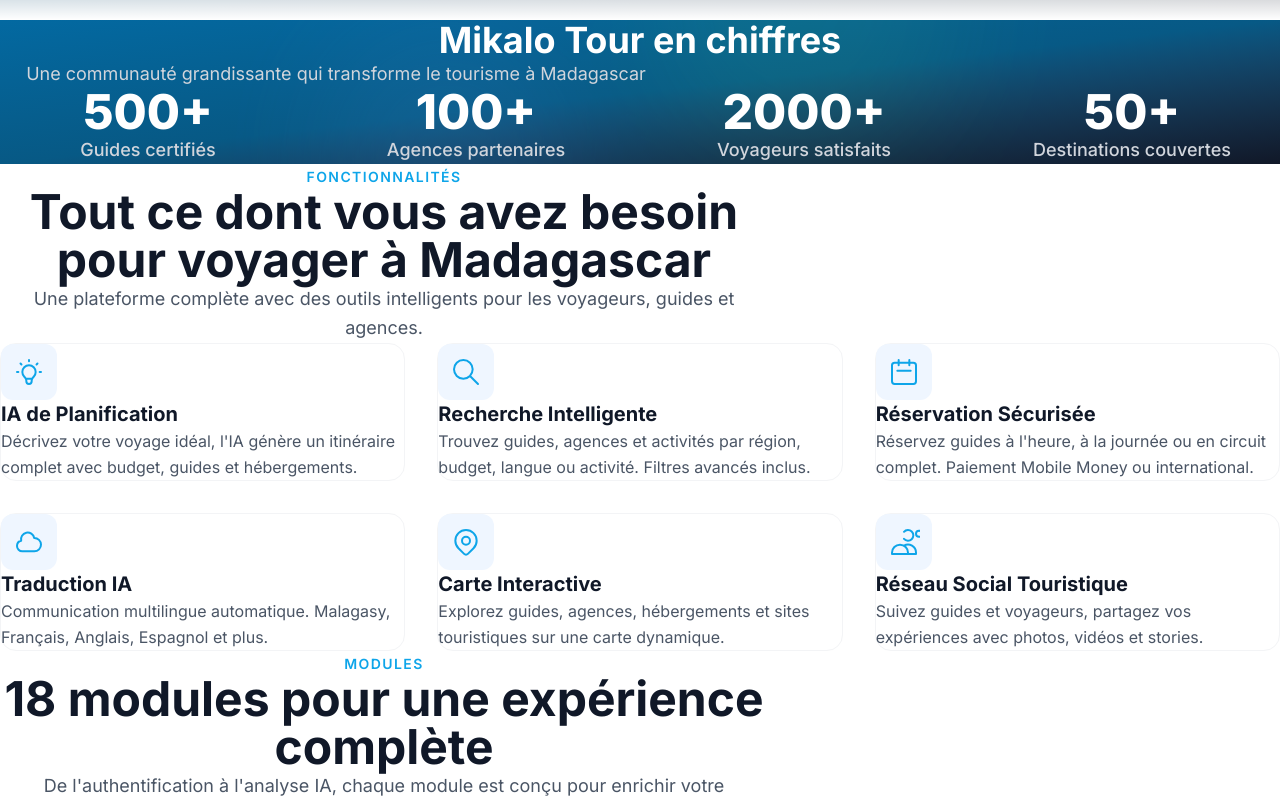
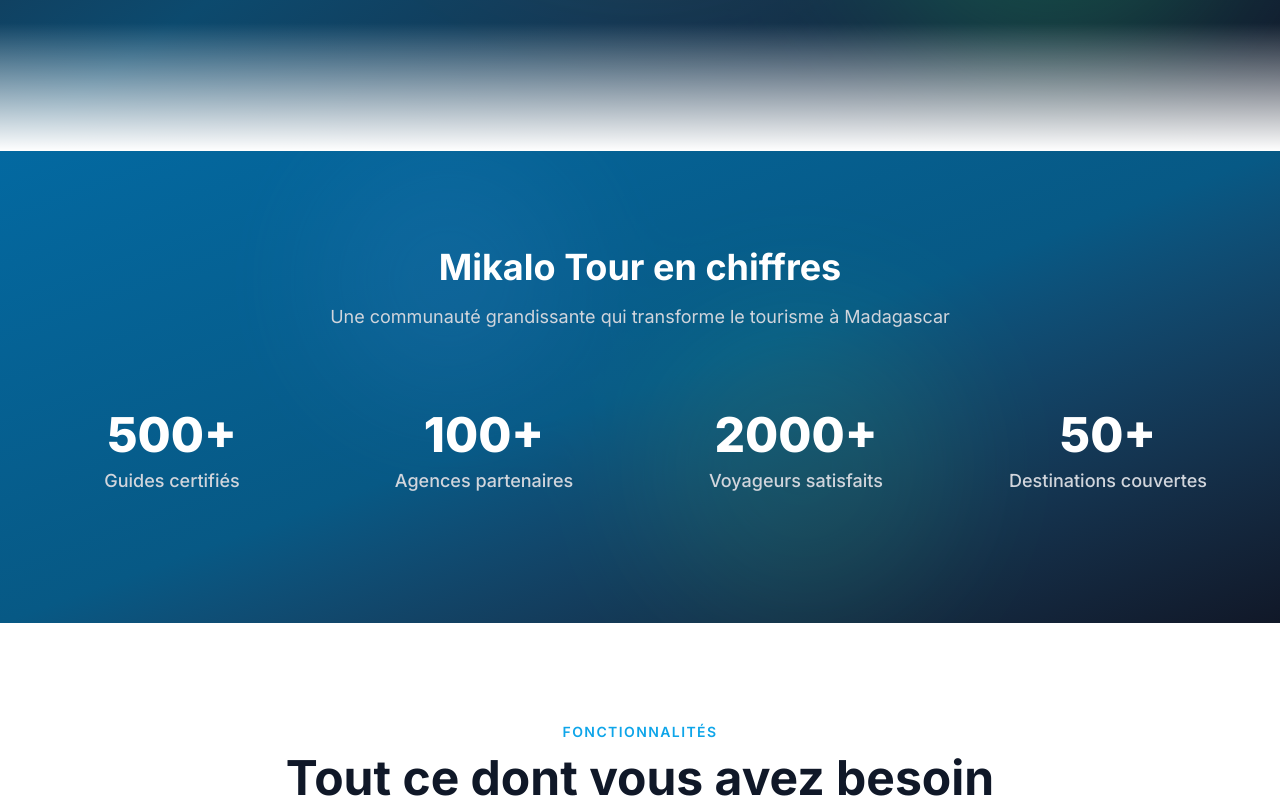
Before and after one commit to randharena6-bit/Mikalo-Tour, a React (Vite) app in the folder web/: page / in a window 1280 px wide. Shown: the part 780-1580 px from the top of the page. Built offline with nearby package versions, Linux system fonts and the light colour scheme.

Commit message:
rectfication css

```diff
--- a/web/src/components/home/Modules.jsx
+++ b/web/src/components/home/Modules.jsx
@@ -69,7 +69,7 @@
       <div className="max-w-7xl mx-auto px-4 sm:px-6 lg:px-8">
         <SectionTitle
           subtitle="Modules"
-          title="18 modules pour une expérience complète"
+          title="12 modules pour une expérience complète"
           description="De l'authentification à l'analyse IA, chaque module est conçu pour enrichir votre expérience."
         />
 
--- a/web/src/index.css
+++ b/web/src/index.css
@@ -37,18 +37,13 @@
   --font-sans: 'Inter', system-ui, -apple-system, sans-serif;
 }
 
-* {
-  margin: 0;
-  padding: 0;
-  box-sizing: border-box;
-}
-
+@layer base {
   html {
     scroll-behavior: smooth;
   }
 
   body {
-  font-family: var(--font-sans);
     -webkit-font-smoothing: antialiased;
     -moz-osx-font-smoothing: grayscale;
   }
+}
```
Lines whose indentation alone changed are shown as unchanged.
